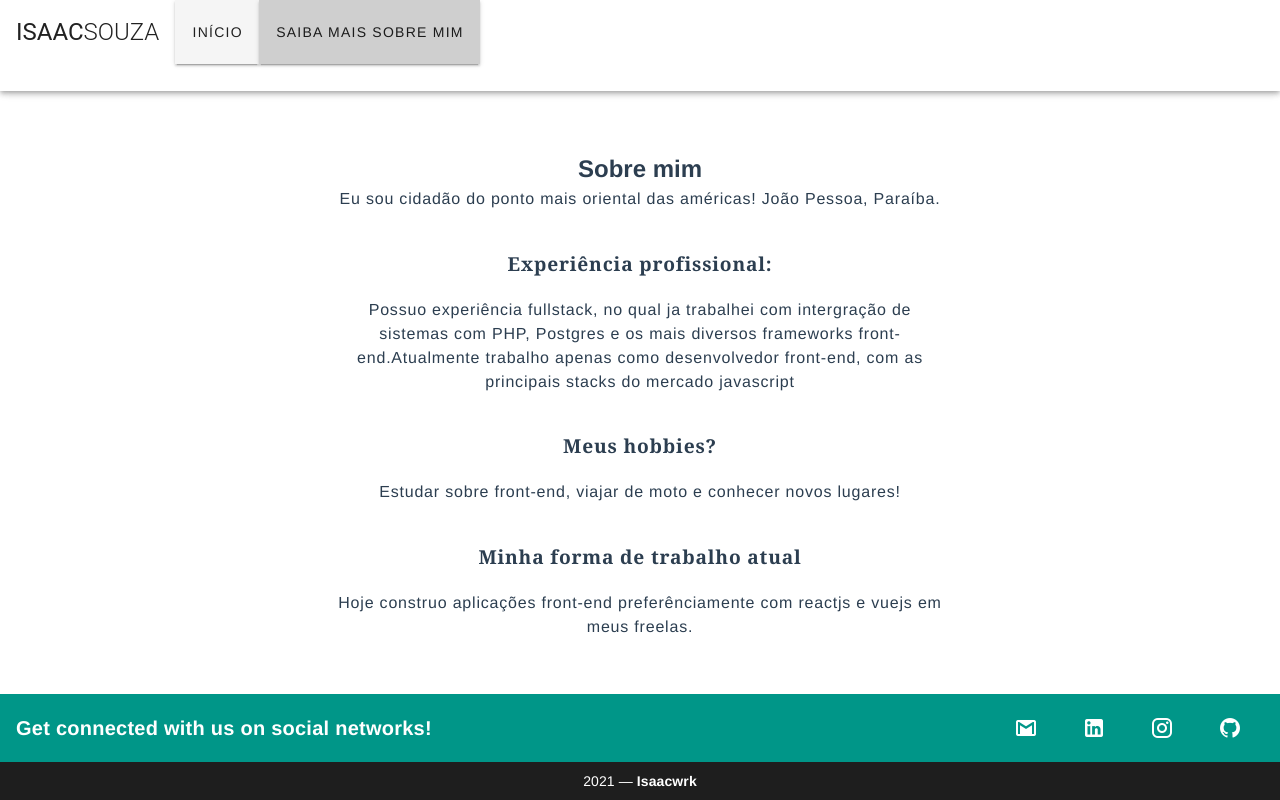
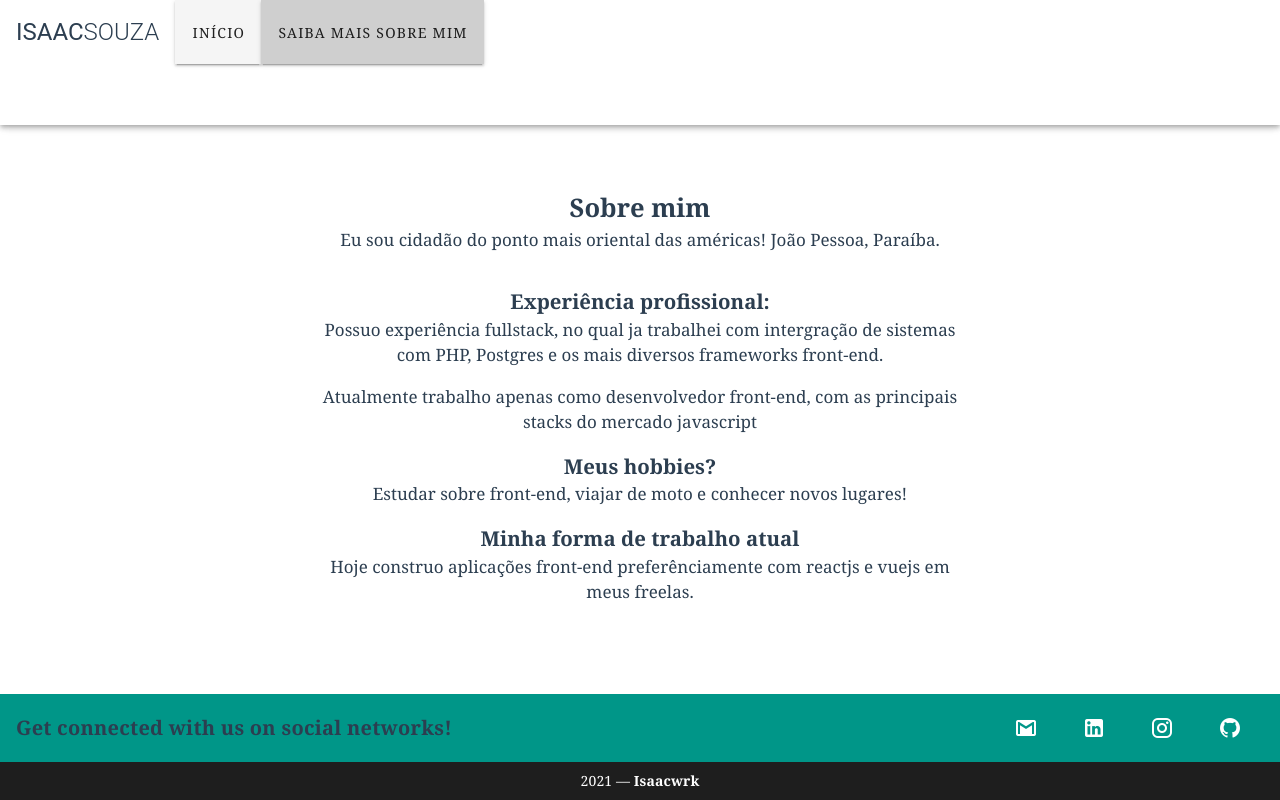
Before and after one commit to isaacwrk/myport.vue, a Vue app: page /about in a window 1280 px wide. Built offline with nearby package versions, Linux system fonts and the light colour scheme.

Commit message:
setting some collors in icons vuetify

```diff
--- a/src/components/About.vue
+++ b/src/components/About.vue
@@ -4,10 +4,11 @@
     <h1>Sobre mim</h1>
     <p>Eu sou cidadão do ponto mais oriental das américas! João Pessoa, Paraíba.</p>
 </section>
-<section class="questions-section">
+<section class="location-section">
     <h2>Experiência profissional:</h2>
     <p>Possuo experiência fullstack, no qual ja trabalhei com intergração de sistemas com PHP,
-    Postgres e os mais diversos frameworks front-end.Atualmente trabalho apenas como desenvolvedor front-end, com as principais stacks do mercado javascript</p>
+    Postgres e os mais diversos frameworks front-end.</p>
+    <p>Atualmente trabalho apenas como desenvolvedor front-end, com as principais stacks do mercado javascript</p>
     <h2>Meus hobbies?</h2>
     <p>Estudar sobre front-end, viajar de moto e conhecer novos lugares!</p>
     <h2>Minha forma de trabalho atual</h2>
@@ -23,47 +24,13 @@ export default {
 </script>
 
 <style>
-  body {
-    /* Typography Declarations */
-    color: #222222;
-    font-size: 1em;
-    font-family: "Open Sans", "Helvetica Neue", sans-serif;
+p, div {
+    font-weight: bold;
+    color: #2c3e50;
+    font-family: "Gentium Book Basic", Georgia, serif;
+    font-size: 17px;
+    font-weight: bold;
 }
-
-.content-footer,
-.masthead-heading,
-.masthead-intro {
-  text-align: center;
-}
-
-.masthead {
-  padding: 6em 0;
-  background-image: url('https://i.imgur.com/yGmrlyg.jpg');
-  background-size: cover;
-  background-repeat: no-repeat;
-  border-top: solid 1em #FFCF33;
-}
-
-.masthead-intro {
-    /* Layout Declarations */
-    margin-bottom: 0.1em;
-    /* Typography Declarations */
-    font-family: "Gentium Book Basic", Georgia, serif;
-    font-size: 2em;
-}
-
-.masthead-heading {
-    /* Layout Declarations */
-    color: #F1C863;
-    margin-top: -0.2em;
-    /* Typography Declarations */
-    font-family: "Open Sans", "Helvetica Neue", sans-serif;
-    font-weight: bold;
-    font-size: 6em;
-    letter-spacing: -0.02em;
-    text-transform: uppercase;
-}
-
 .introduction-section,
 .location-section,
 .questions-section {
@@ -79,7 +46,6 @@ export default {
 .content-footer > p {
     /* Typography Declarations */
     font-weight: 300;
-    letter-spacing: 0.05em;
 }
 
 .questions-section > h2 {
@@ -144,25 +110,7 @@ h2 {
     margin-right: auto;
     margin-top: 2em;
 }
-.content-footer {
-  margin: 50px 0;
-  padding: 20px 0;
-  text-align: center;
-  background-color: #73A8C2;
-  text-decoration: none;
-}
-.social > li {
-  display: inline-block;
-  margin: 0 5px;
-}
-.content-footer > p {
-  color: #F7EDE1;
-}
-a {
-    font-weight: bold;
-    text-decoration: none;
-    color: #F1C863;
-}
+
 
 @media only screen and (max-width: 500px) {
     .masthead {
--- a/src/views/Home.vue
+++ b/src/views/Home.vue
@@ -3,7 +3,7 @@
   <v-list-item-avatar rounded-circle size="200" color="grey" class="avatar">
       <v-img src='https://avatars.githubusercontent.com/u/62186529?v=4'></v-img>
       </v-list-item-avatar>
-    <v-list-item three-line>
+    <v-list-item>
       <v-list-item-content>
         <div class="text-overline mb-4">
           Olá! eu sou Isaac! seu próximo front-end developer!
@@ -11,8 +11,8 @@
         <Sobre/>
         <v-list-item-subtitle class="mb-4">Atualmente busco me especializar nos melhores frameworks baseado em javascript do mercado.</v-list-item-subtitle>
         <v-list-item-subtitle v-for="icon in icons" :key="icon" icon dark class="flex align-center">
-          <v-icon size='24px'>
-            {{icon}}
+          <v-icon size='24px' :color='icon.color'>
+            {{icon.icn}}
           </v-icon>
         </v-list-item-subtitle>
       </v-list-item-content>
@@ -31,11 +31,11 @@ export default {
   data(){
     return{
       icons:[
-        'mdi-language-javascript',
-        'mdi-vuejs',
-        'mdi-vuetify',
-        'mdi-angularjs',
-        'mdi-react'
+        {icn:'mdi-language-javascript',color:'yellow'},
+        {icn:'mdi-vuejs',color:'green'},
+        {icn:'mdi-vuetify',color:'blue darken-2'},
+        {icn:'mdi-angularjs',color:'red'},
+        {icn:'mdi-react',color:'teal'}
       ]
     }
   }
```
